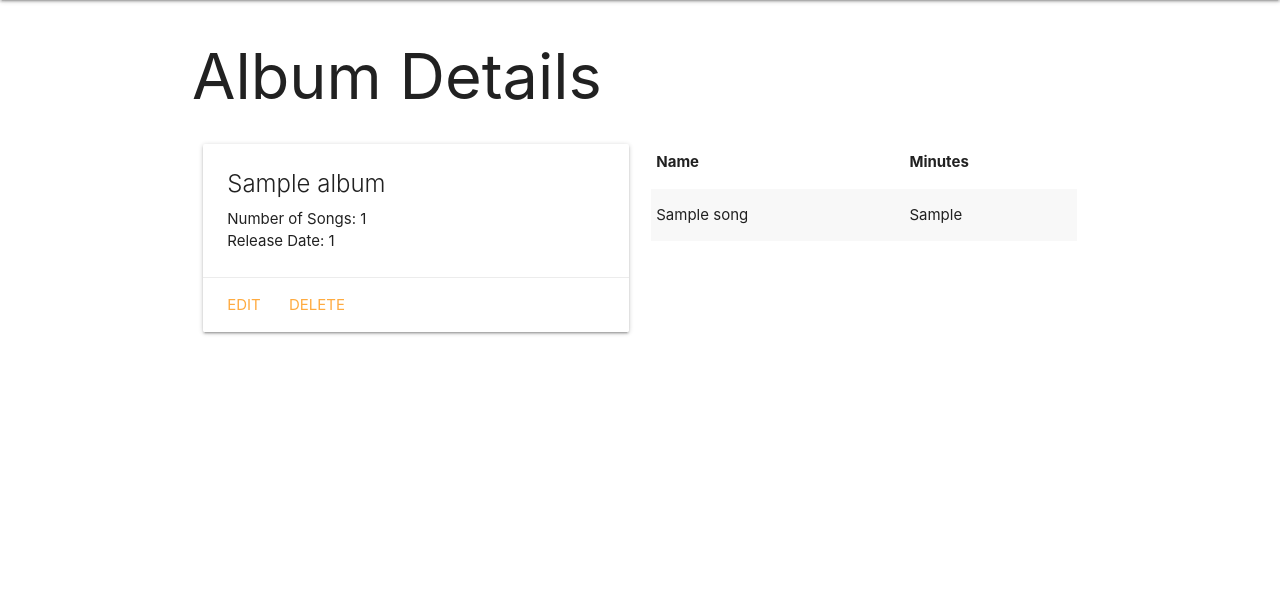
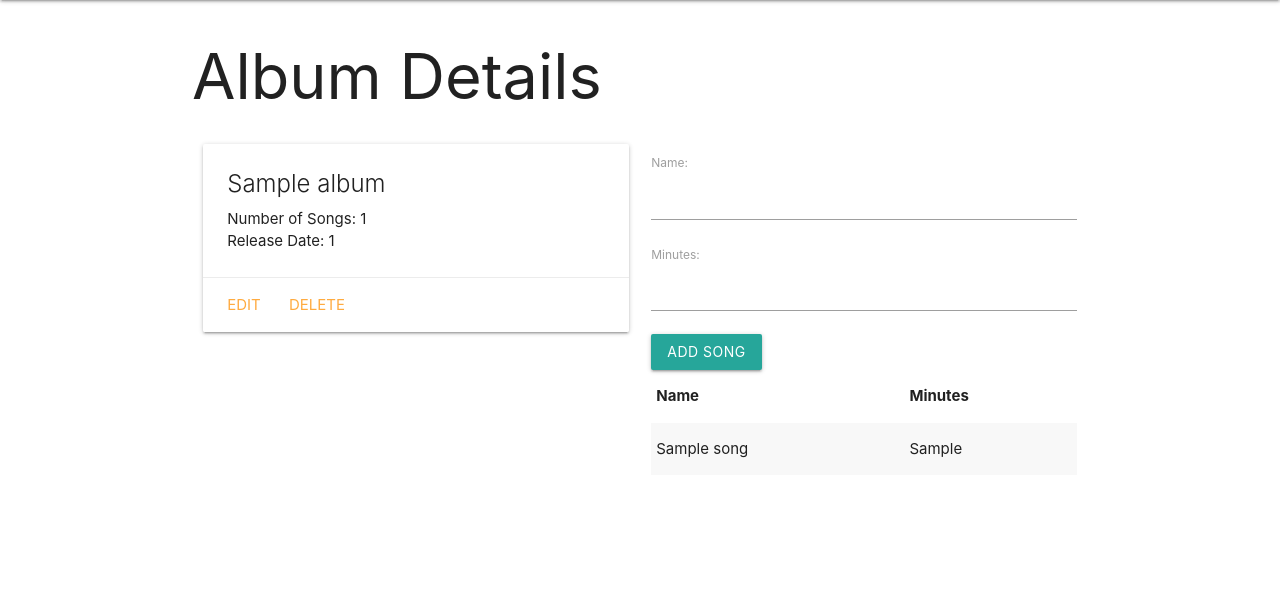
Before and after one commit to marianaG11/album-collector-Django, a Django app: page /albums/1/ in a window 1280 px wide. Shown: the part 64-674 px from the top of the page. Run offline with Django 4.2, Linux system fonts and the light colour scheme; tables that the repository leaves empty hold one stand-in row (values such as "Sample post").

Commit message:
add new song functionality

```diff
--- /dev/null
+++ b/main_app/forms.py
@@ -0,0 +1,8 @@
+
+from django.forms import ModelForm
+from .models import Song
+
+class SongForm(ModelForm):
+    class Meta:
+        model = Song
+        fields = ['name', 'minutes']
--- a/main_app/templates/albums/detail.html
+++ b/main_app/templates/albums/detail.html
@@ -19,6 +19,11 @@
         </div>
     </div>
     <div class="col s6">
+        <form method="POST" action="{% url 'add_song' album.id %}">
+            {% csrf_token %}
+            {{ song_form.as_p }}
+            <input type="submit" class="btn" value="Add Song">
+        </form>
         <table class="striped">
             <thead>
                 <tr><th>Name</th><th>Minutes</th></tr>
@@ -35,4 +40,6 @@
     </div>
 </div>
 
+
+
 {% endblock content %}
--- a/main_app/templates/base.html
+++ b/main_app/templates/base.html
@@ -10,6 +10,7 @@
   <title>Album Collector</title>
   <link rel="stylesheet" href="https://cdnjs.cloudflare.com/ajax/libs/materialize/1.0.0/css/materialize.min.css">
   <link rel="stylesheet" type="text/css" href="{% static 'css/style.css' %}">
+
 </head>
 <body>
   <header class="navbar-fixed">
--- a/main_app/urls.py
+++ b/main_app/urls.py
@@ -13,4 +13,5 @@ urlpatterns = [
     path('albums/<int:pk>/update/', views.AlbumUpdate.as_view(), name='albums_update'),
     #to delete
     path('albums/<int:pk>/delete/', views.AlbumDelete.as_view(), name='albums_delete'),
+    path('albums/<int:album_id>/add_song/', views.add_song, name='add_song'),
 ]
--- a/main_app/views.py
+++ b/main_app/views.py
@@ -1,4 +1,4 @@
-from django.shortcuts import render
+from django.shortcuts import render, redirect
 
 #import CreateView
 from django.views.generic.edit import CreateView, UpdateView, DeleteView
@@ -7,6 +7,8 @@ from django.views.generic.edit import CreateView, UpdateView, DeleteView
 from django.http import HttpResponse
 
 from .models import Album
+#import the SongForm
+from .forms import SongForm
 
 class AlbumCreate(CreateView):
 	model = Album
@@ -31,15 +33,29 @@ class AlbumDelete(DeleteView):
 # Create your views here.
 # Define the home view
 def home(request):
-    return HttpResponse('<h1>Hello</h1>')
+	return HttpResponse('<h1>Hello</h1>')
 
 def about(request):
-    return render(request, 'about.html')
+	return render(request, 'about.html')
 
 def albums_index(request):
-    albums = Album.objects.all()
-    return render(request, 'albums/index.html', {'albums': albums})
+	albums = Album.objects.all()
+	return render(request, 'albums/index.html', {'albums': albums})
 
 def albums_detail(request, album_id):
-    album = Album.objects.get(id=album_id)
-    return render(request, 'albums/detail.html',{'album': album})
+	album = Album.objects.get(id=album_id)
+	#instantiate SongForm to be rendered in the template
+	song_form = SongForm()
+	return render(request, 'albums/detail.html', {
+		#include the album and the song_form in the context
+		'album': album, 'song_form': song_form})
+
+def add_song(request, album_id):
+
+	form = SongForm(request.POST)
+	if form.is_valid():
+		new_song = form.save(commit=False)
+		new_song.album_id = album_id
+		new_song.save()
+
+	return redirect('detail', album_id=album_id)
```
